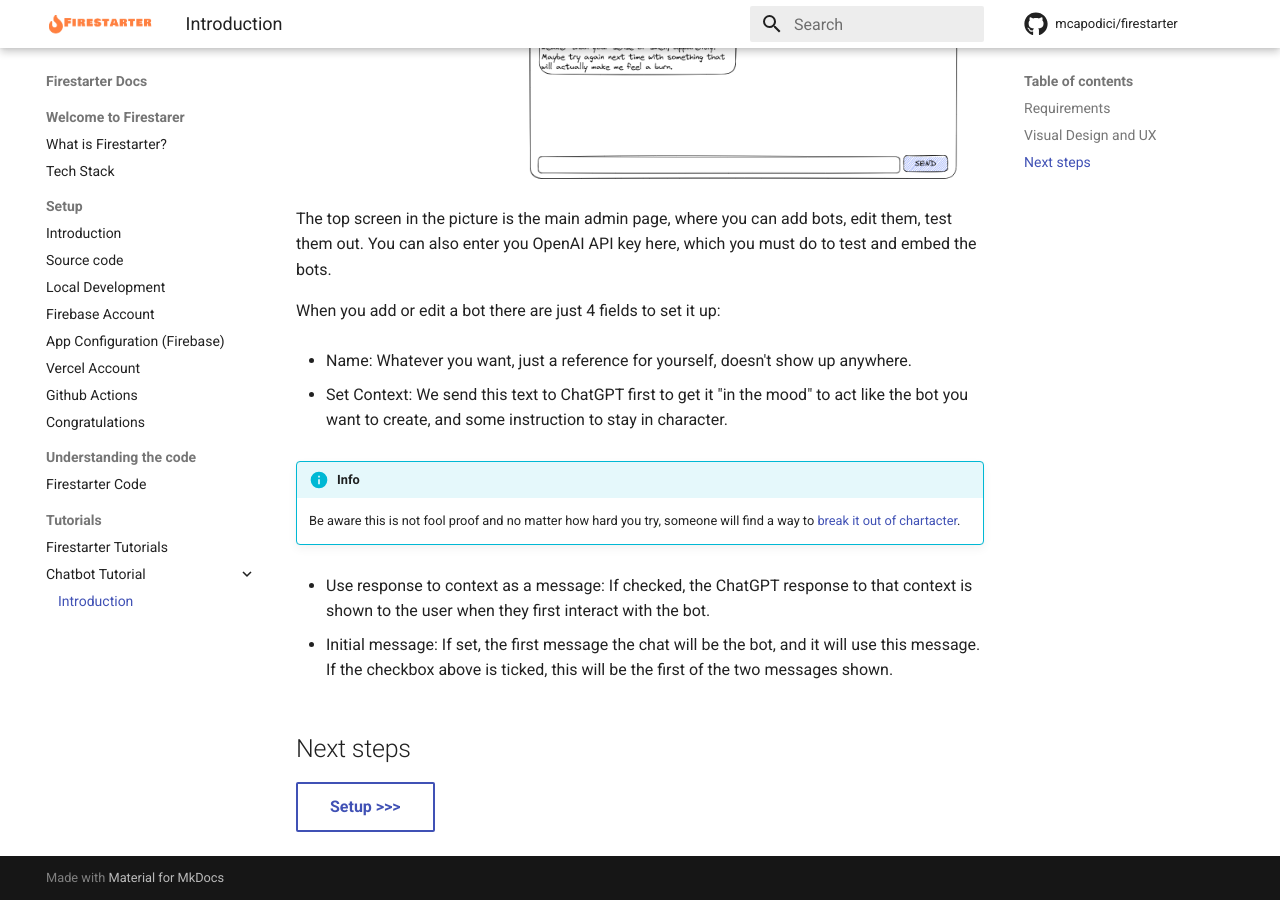
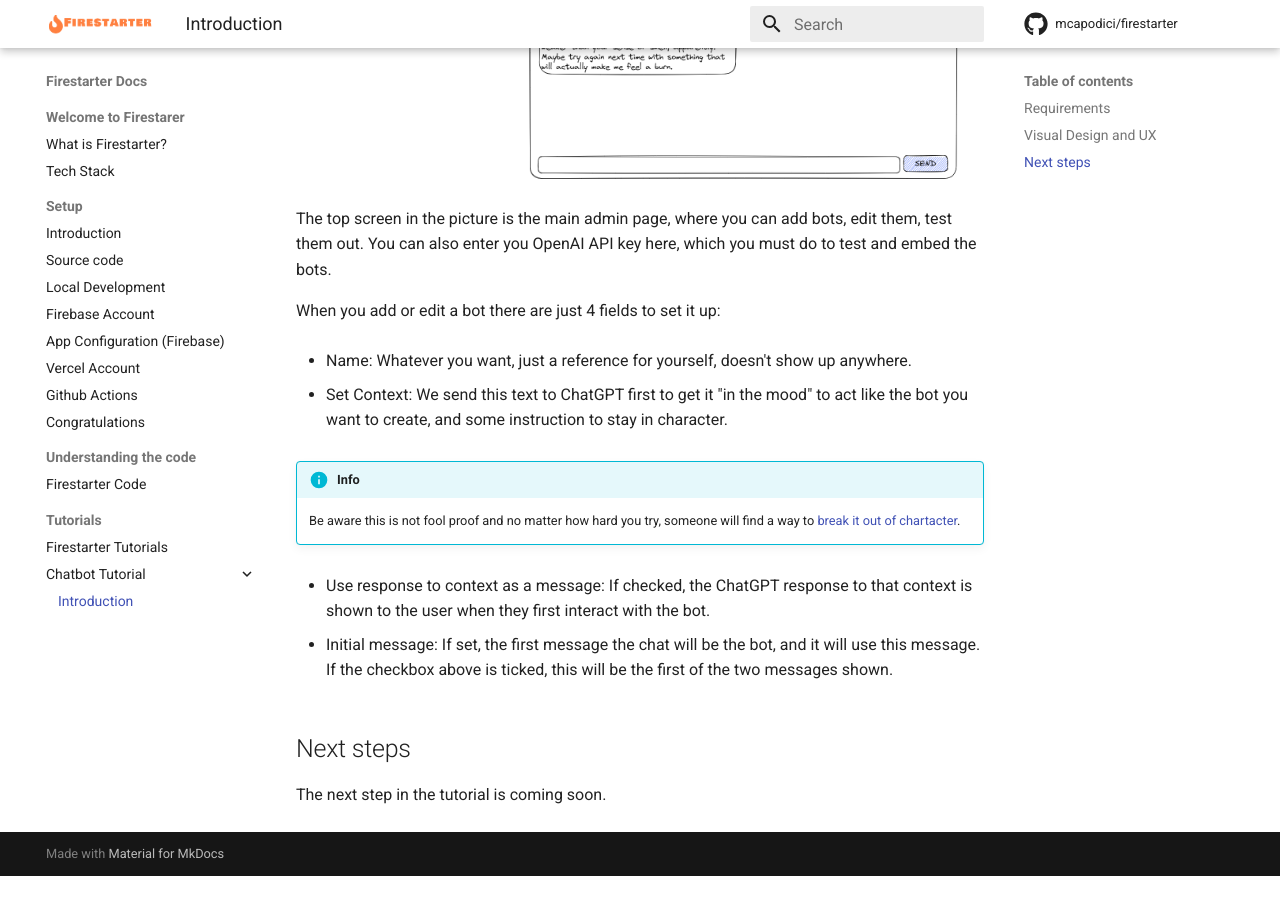
Before and after one commit to mcapodici/firestarter-site, an MkDocs documentation site: the page built from docs/docs/tutorials/chatbot-1.md, in a window 1280 px wide and 900 px high, scrolled down 1447 px. Built offline with MkDocs 1.6.1 and Material for MkDocs 9.7.7, drawn with Linux system fonts in a browser that asks for light colours; comment, search, counter and statistics services are not loaded; after the commit the page ends 2323 px from its top, so only the background shows below that.

Commit message:
update next steps

```diff
--- a/docs/docs/tutorials/chatbot-1.md
+++ b/docs/docs/tutorials/chatbot-1.md
@@ -40,4 +40,4 @@
 
 ## Next steps
 
-[Setup >>>](chatbot-2.md){ .md-button }
+The next step in the tutorial is coming soon.
```
